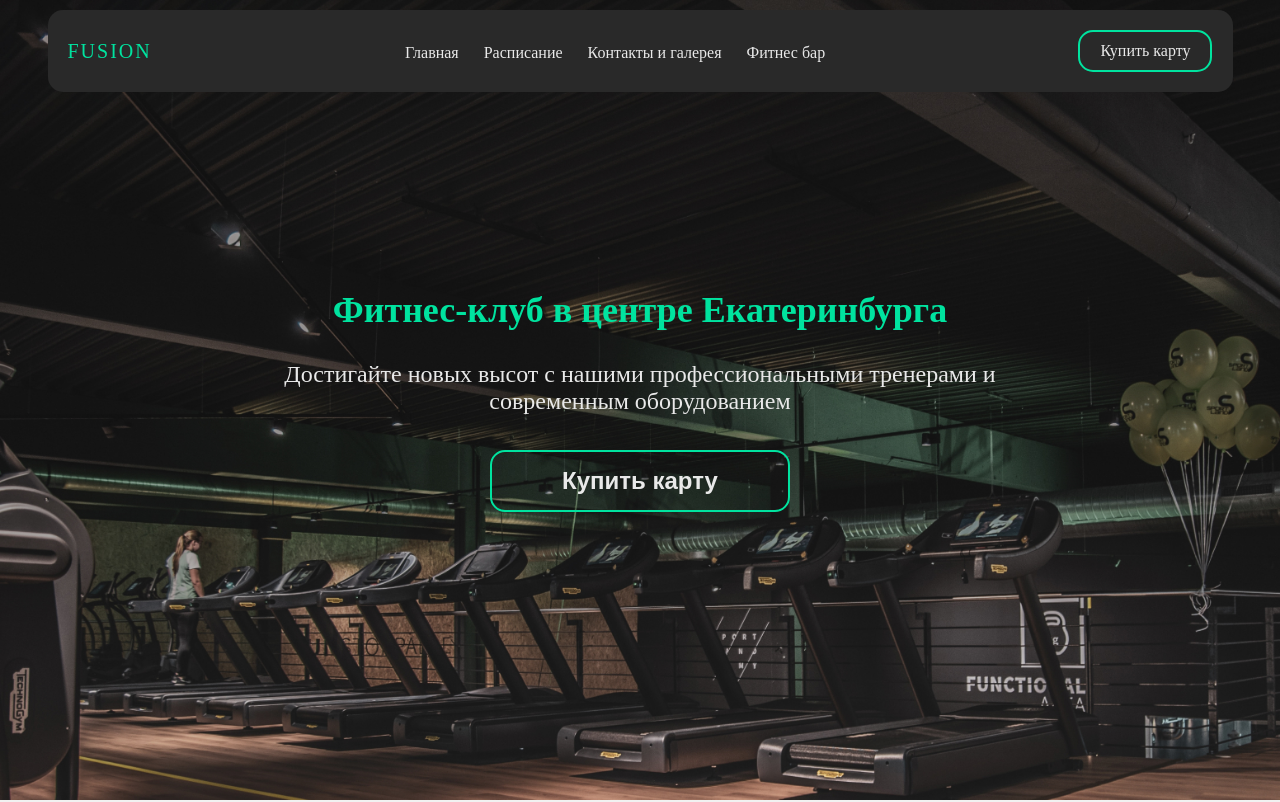
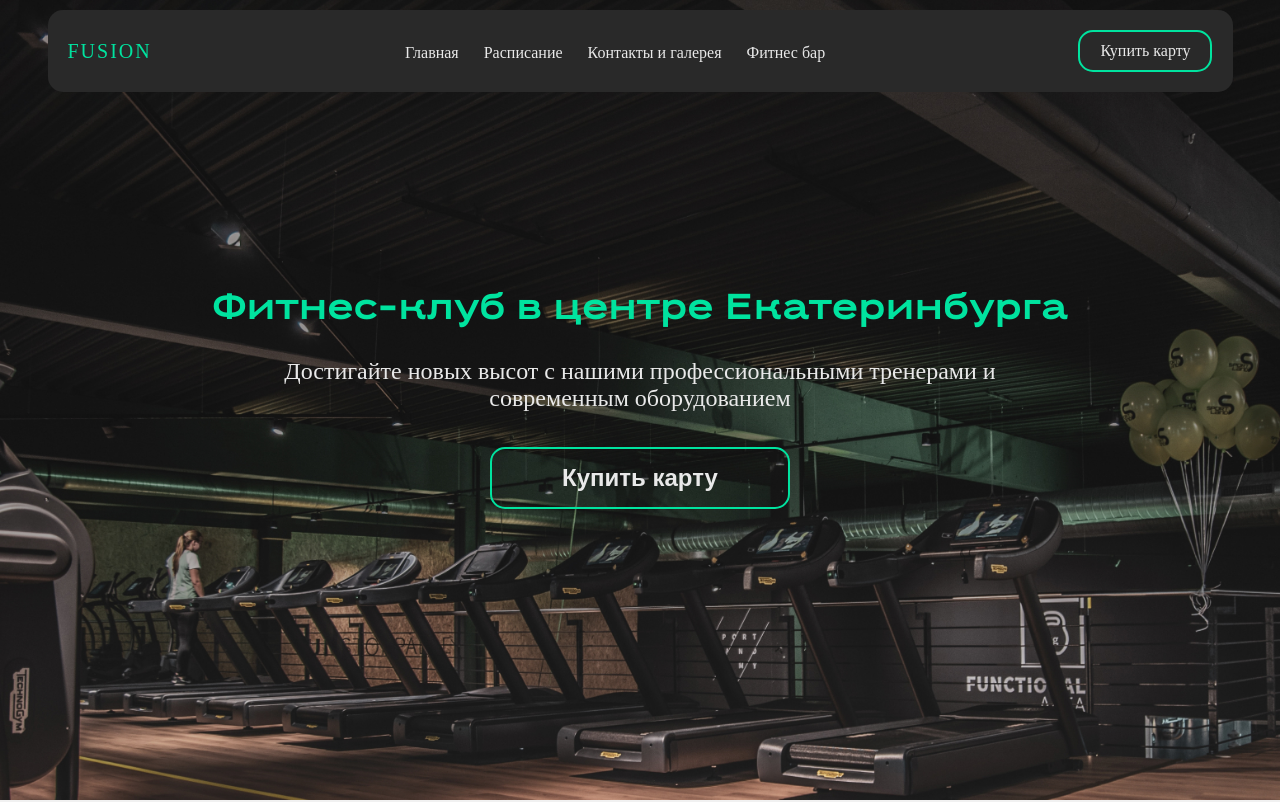
Before and after one commit to IvanBurenin/fusion-fitness, a Next.js app: page / in a window 1280 px wide. Shown: the top 802 px of the page. Built offline with nearby package versions, Linux system fonts and the light colour scheme.

Commit message:
Update page.jsx

```diff
--- a/app/page.jsx
+++ b/app/page.jsx
@@ -1,4 +1,5 @@
 import Link from "next/link";
+import localFont from 'next/font/local'
 
 import Benefit from './components/Benefit/Benefit'
 import TrainingAccordions from "./components/TrainingAccordions/TrainingAccordions";
@@ -10,13 +11,18 @@ import styles from './page.module.css'
 import mainStyles from './main.module.css'
 import 'swiper/css';
 
+const myFont = localFont({
+    src: './fonts/RS-semibold.otf',
+    display: 'swap',
+})
+
 export default function HomeFitness(){
     return(
         <>
-            <section style={{backgroundImage: `url("./fusion-fitness/home-images/top-bg.jpg")`}} className={styles.top}>
+            <section style={{backgroundImage: `url("/fusion-fitness/home-images/top-bg.jpg")`}} className={styles.top}>
                 <div className={styles.container}>
                     <div className={styles.topInner}>
-                        <h1 className={styles.topTitle}>Фитнес-клуб в центре Екатеринбурга</h1>
+                        <h1 className={`${styles.topTitle} ${myFont.className}`}>Фитнес-клуб в центре Екатеринбурга</h1>
                         <h2 className={styles.topSubtitle}>
                             Достигайте новых высот с нашими профессиональными тренерами и современным оборудованием
                         </h2>
@@ -51,7 +57,7 @@ export default function HomeFitness(){
                             </div>
                         </div>
                         <div className={styles.trainingsRight}>
-                            <img className={styles.trainingsNonAdaptive} src="./fusion-fitness/home-images/trainings-img.jpg" alt="" />
+                            <img className={styles.trainingsNonAdaptive} src="/fusion-fitness/home-images/trainings-img.jpg" alt="" />
                             <Link href='/schedule'>
                                 <button className={styles.trainingsBtn}>Тренировки</button>
                             </Link>
@@ -121,7 +127,7 @@ export default function HomeFitness(){
                             <Link href='/card'>
                                 <button className={`${styles.cardBtn} ${styles.cardAdaptive}`}>Приобрести</button>
                             </Link>
-                            <img src="./fusion-fitness/home-images/card-img.jpg" alt="" />
+                            <img src="/fusion-fitness/home-images/card-img.jpg" alt="" />
                         </div>
                     </div>
                 </div>
```
